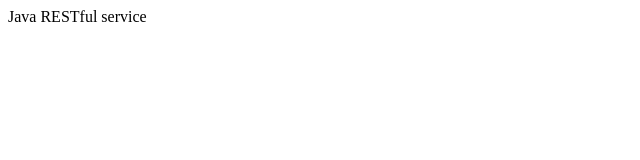
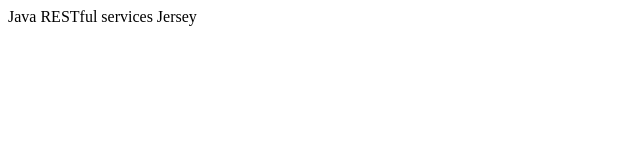
Before and after one commit to ajitshegde/Java-REST-service, a plain HTML site: page WebContent/index.html in a window 1280 px wide. Shown: the full height of the page, 0-640 px from the left. Drawn offline with Linux system fonts and the light colour scheme.

Commit message:
small change

```diff
--- a/WebContent/index.html
+++ b/WebContent/index.html
@@ -5,6 +5,6 @@
 <title>Insert title here</title>
 </head>
 <body>
-	Java RESTful service
+	Java RESTful services Jersey
 </body>
 </html>
```
